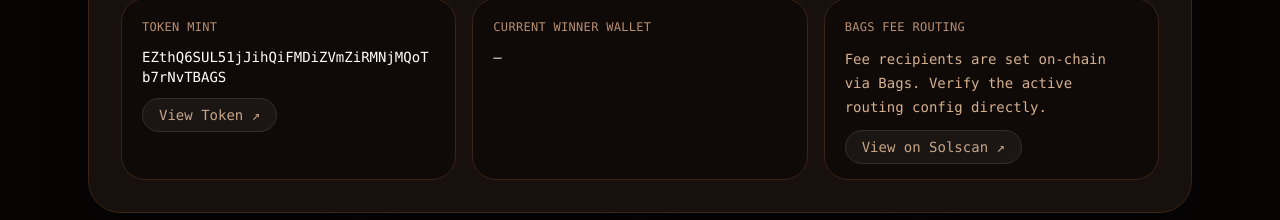
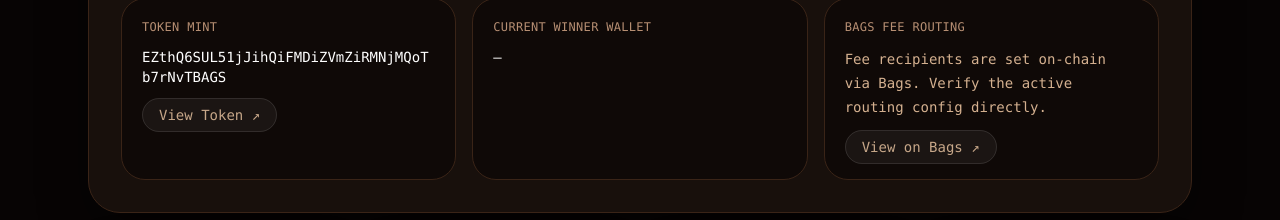
Before and after one commit to jacobcameron1-hash/Rando, a Next.js app: page /proof in a window 1280 px wide. Shown: the part 1940-2160 px from the top of the page. Built offline with nearby package versions, Linux system fonts and the light colour scheme; no server answers; the database is empty; what @solana/wallet-adapter-react, @solana/wallet-adapter-react-ui would draw is missing.

Commit message:
Fix Bags fee link end-to-end, scope payouts to draw history, robust timestamp parsing

```diff
--- a/src/app/proof/page.tsx
+++ b/src/app/proof/page.tsx
@@ -185,6 +185,7 @@ export default function PublicPage() {
   const [tokenMintSolscanUrl, setTokenMintSolscanUrl] = useState<string | null>(
     null
   );
+  const [bagsFeeShareUrl, setBagsFeeShareUrl] = useState<string | null>(null);
   const [isRefreshingRewards, setIsRefreshingRewards] = useState(false);
 
   const didAutoRefreshAtZeroRef = useRef(false);
@@ -218,6 +219,7 @@ export default function PublicPage() {
       setHistory(historyData.history || []);
       setTokenMint(historyData.tokenMint || null);
       setTokenMintSolscanUrl(historyData.tokenMintSolscanUrl || null);
+      setBagsFeeShareUrl(historyData.bagsFeeShareUrl || null);
       setTotalPayoutSol(
         typeof historyData.totalPayoutSol === 'number'
           ? historyData.totalPayoutSol
@@ -278,6 +280,7 @@ export default function PublicPage() {
       setHistory(historyData.history || []);
       setTokenMint(historyData.tokenMint || null);
       setTokenMintSolscanUrl(historyData.tokenMintSolscanUrl || null);
+      setBagsFeeShareUrl(historyData.bagsFeeShareUrl || null);
       setDisqualifications(historyData.disqualifications || []);
       setTotalPayoutSol(
         typeof historyData.totalPayoutSol === 'number'
@@ -471,7 +474,6 @@ export default function PublicPage() {
   const cycleStatus = winnerCycle?.status || 'idle';
   const cycleStartedAt = winnerCycle?.cycleStartedAt || '';
   const cycleEndingAt = nextDraw?.nextDrawAtIso || '';
-  const payoutReady = currentClaimableSol >= minPayoutSol;
 
   return (
     <main className="min-h-screen bg-[#070404] text-white">
@@ -907,12 +909,15 @@ export default function PublicPage() {
               </div>
               <div className="mt-4">
                 <a
-                  href="https://solscan.io/token/EZthQ6SUL51jJihQiFMDiZVmZiRMNjMQoTb7rNvTBAGS"
+                  href={
+                    bagsFeeShareUrl ||
+                    'https://bags.fm/EZthQ6SUL51jJihQiFMDiZVmZiRMNjMQoTb7rNvTBAGS'
+                  }
                   target="_blank"
                   rel="noopener noreferrer"
                   className="rounded-full border border-white/10 bg-white/5 px-4 py-2 font-mono text-sm text-[#c7a789] transition hover:border-white/20 hover:text-white"
                 >
-                  View on Solscan ↗
+                  View on Bags ↗
                 </a>
               </div>
             </div>
```
